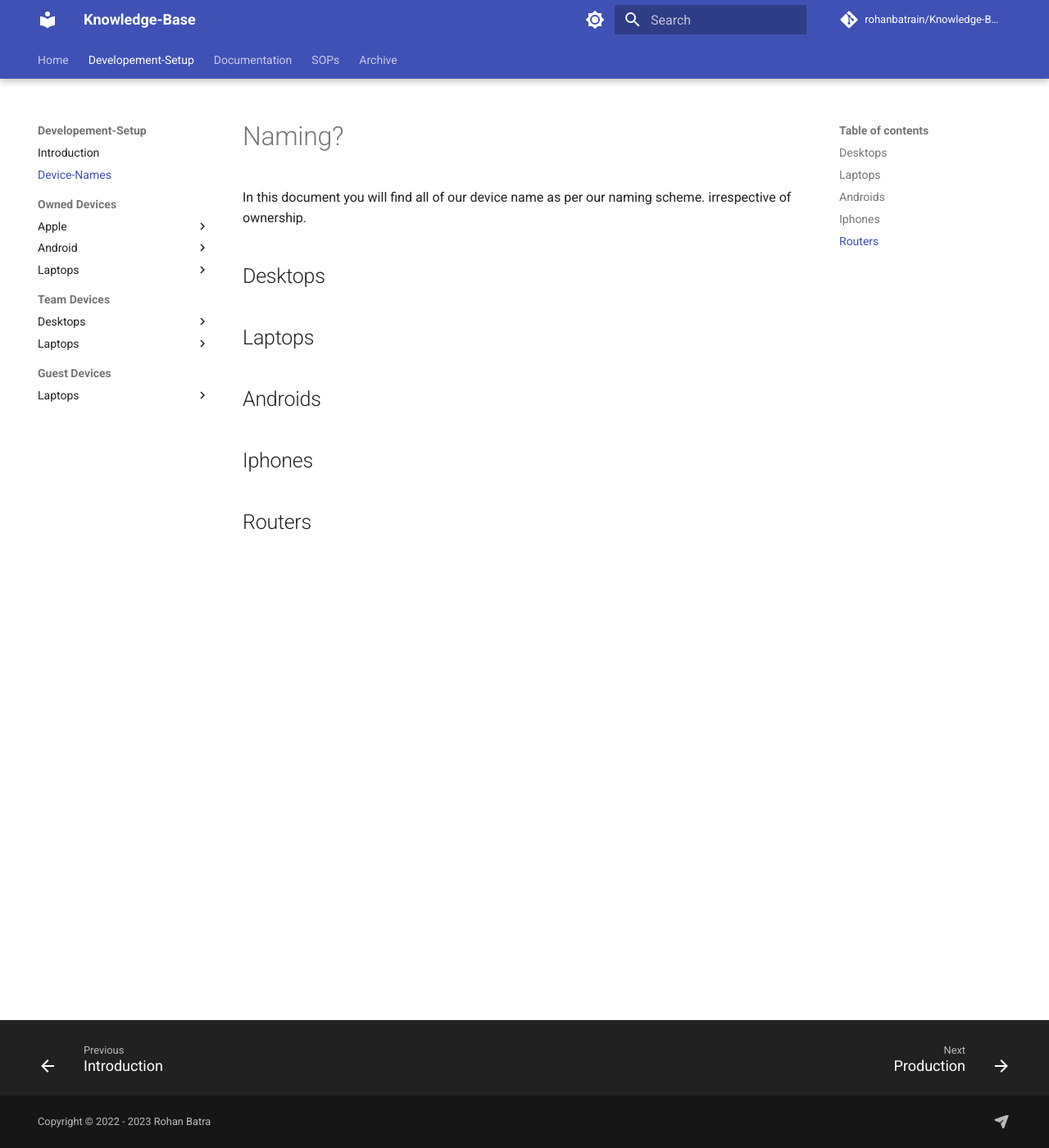
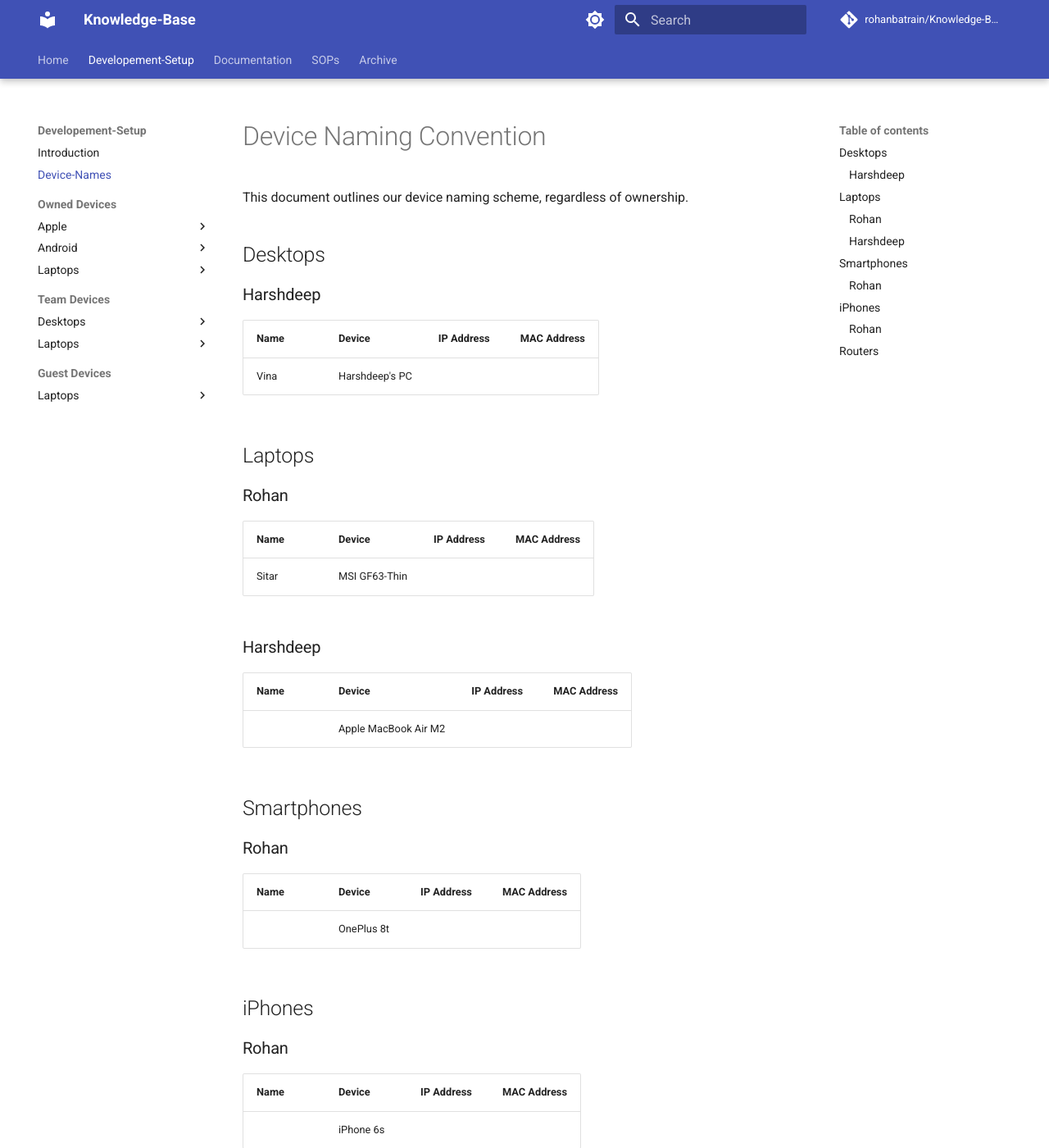
Before and after one commit to rohanbatrain/knowledge-base, an MkDocs documentation site: the page built from docs/Developement-Setup/Naming.md, in a window 1280 px wide and 1400 px high. Shown: the whole window at 82% size. Built offline with MkDocs 1.6.1 and Material for MkDocs 9.7.7, drawn with Linux system fonts in a browser that asks for light colours; nearby versions of some CDN libraries; library files that are not in the unit come from our copies; comment, search, counter and statistics services are not loaded; some of the changed text lies outside the part shown.

Commit message:
Update Naming.md

```diff
--- a/docs/Developement-Setup/Naming.md
+++ b/docs/Developement-Setup/Naming.md
@@ -1,18 +1,47 @@
-# Naming?
+# Device Naming Convention
 
-In this document you will find all of our device name as per our naming scheme. irrespective of ownership.
-
+This document outlines our device naming scheme, regardless of ownership.
 
 ## Desktops
 
+### Harshdeep
+
+| Name  | Device           | IP Address  | MAC Address       |
+|-------|------------------|-------------|-------------------|
+| Vina  | Harshdeep's PC   |             |                   |
 
 ## Laptops
 
+### Rohan
 
-## Androids
+| Name  | Device             | IP Address    | MAC Address       |
+|-------|--------------------|---------------|-------------------|
+| Sitar | MSI GF63-Thin      |               |                   |
 
+### Harshdeep
 
-## Iphones
+| Name  | Device                   | IP Address    | MAC Address       |
+|-------|--------------------------|---------------|-------------------|
+|       | Apple MacBook Air M2     |               |                   |
 
+## Smartphones
+
+### Rohan
+
+| Name  | Device      | IP Address    | MAC Address       |
+|-------|-------------|---------------|-------------------|
+|       | OnePlus 8t  |               |                   |
+
+## iPhones
+
+### Rohan
+
+| Name  | Device      | IP Address    | MAC Address       |
+|-------|-------------|---------------|-------------------|
+|       | iPhone 6s   |               |                   |
 
 ## Routers
+
+| Name            | Device          | IP Address    | MAC Address       |
+|-----------------|-----------------|---------------|-------------------|
+|                 | Airtel-Extreme       |               |                   |
```
